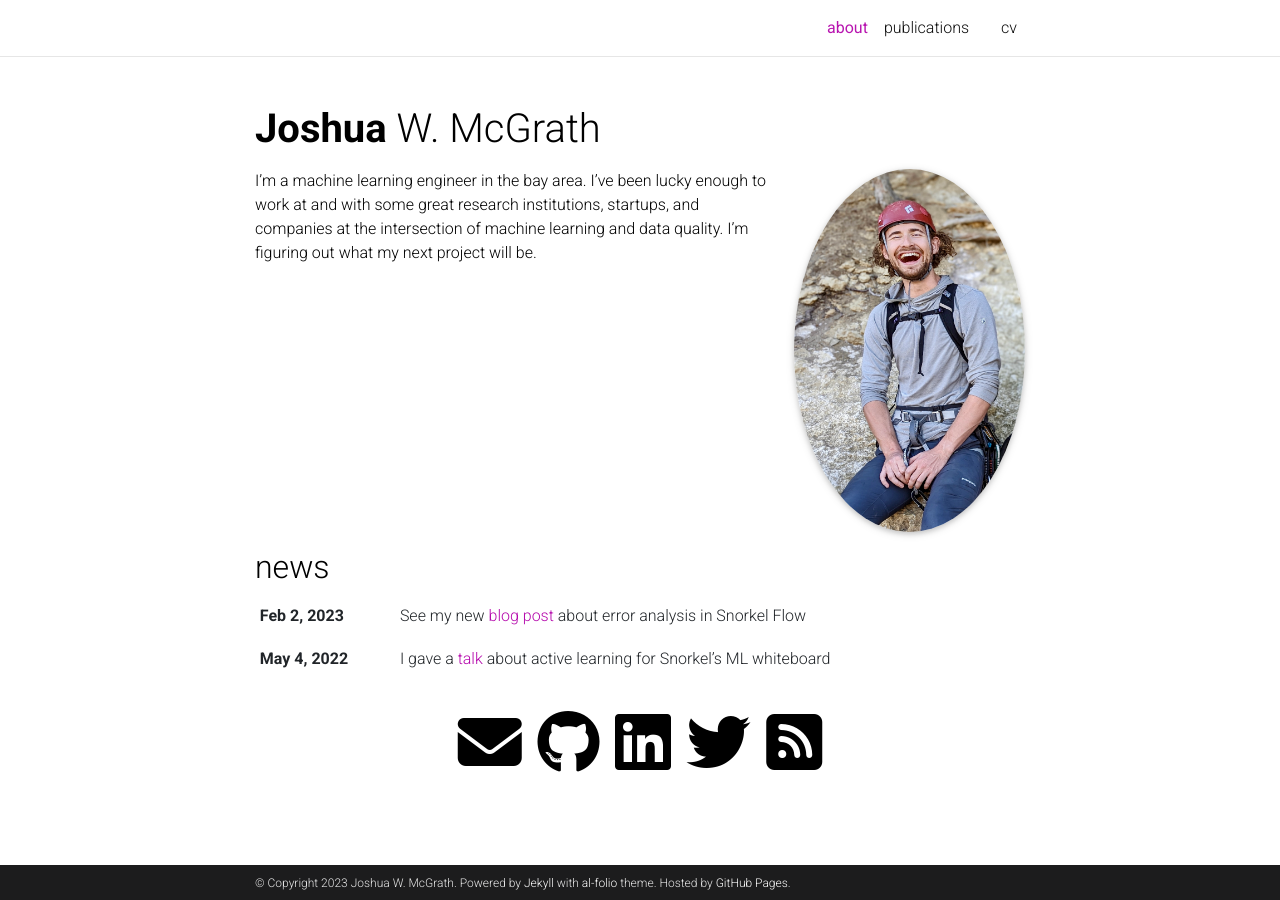
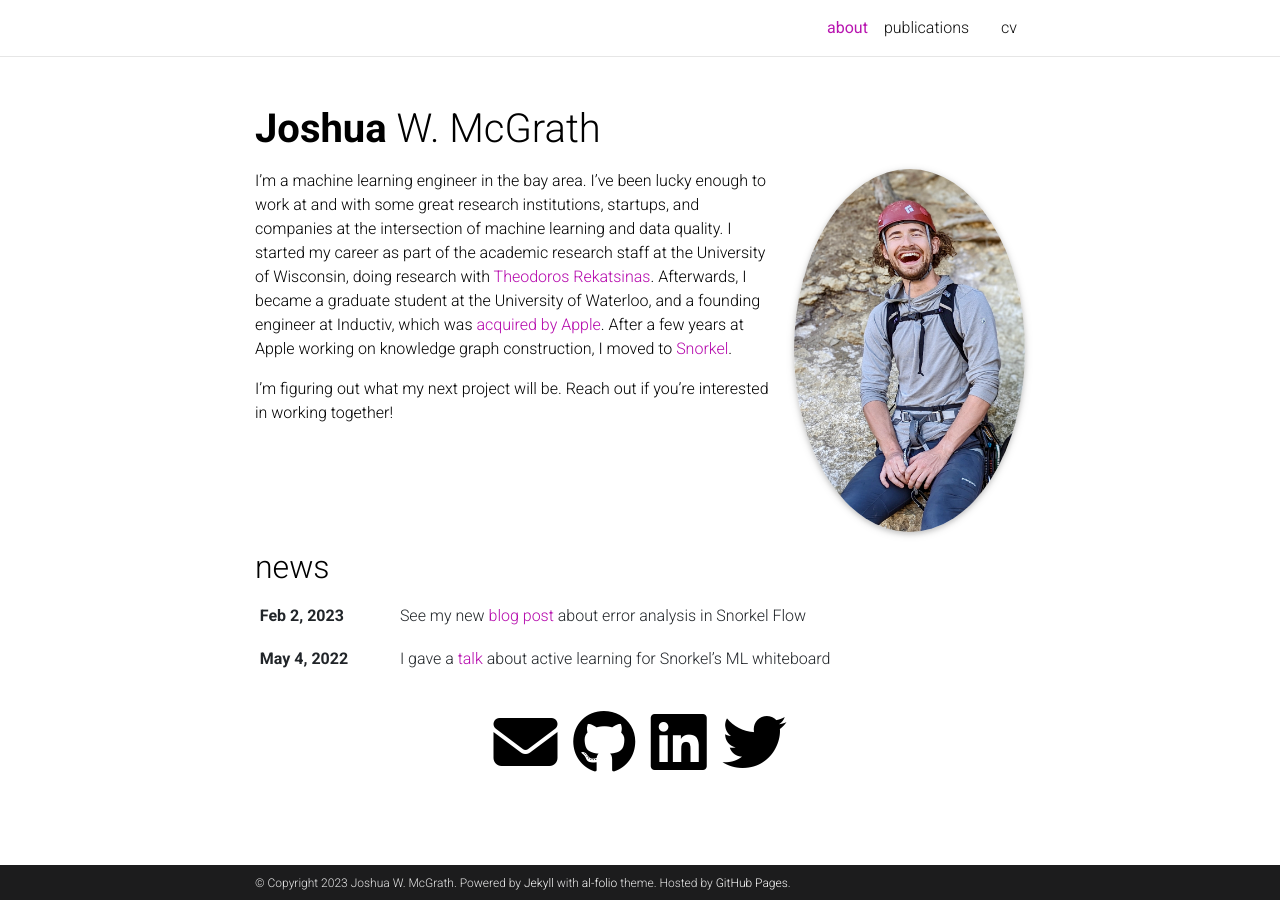
Before and after one commit to jw-mcgrath/jw-mcgrath.github.io, a Jekyll site: the page built from _pages/about.md, in a window 1280 px wide. Built offline with Jekyll 4.4.1, drawn with Linux system fonts in a browser that asks for light colours; full-size pictures stand in for the smaller copies a plugin makes; comment, search, counter and statistics services are not loaded; a style sheet for code colours, icons or effects is not loaded.

Commit message:
tweaks to links and bio

```diff
--- a/_config.yml
+++ b/_config.yml
@@ -15,7 +15,7 @@
 keywords:
 
 lang: en # the language of your site (for example: en, fr, cn, ru, etc.)
-icon: ⚛️  # the emoji used as the favicon (alternatively, provide image name in /assets/img/)
+icon: " "  # the emoji used as the favicon (alternatively, provide image name in /assets/img/)
 
 url: https://jw-mcgrath.github.io # the base hostname & protocol for your site
 baseurl: / # the subpath of your site, e.g. /blog/
@@ -40,7 +40,7 @@
 # will use title and url fields
 # Take a look to https://github.com/jekyll/jekyll-feed for more customization
 
-rss_icon: true
+rss_icon: false
 
 # -----------------------------------------------------------------------------
 # Layout
--- a/_pages/about.md
+++ b/_pages/about.md
@@ -14,4 +14,6 @@
 social: true  # includes social icons at the bottom of the page
 ---
 
-I'm a machine learning engineer in the bay area. I've been lucky enough to work at and with some great research institutions, startups, and companies at the intersection of machine learning and data quality. I'm figuring out what my next project will be.
+I'm a machine learning engineer in the bay area. I've been lucky enough to work at and with some great research institutions, startups, and companies at the intersection of machine learning and data quality. I started my career as part of the academic research staff at the University of Wisconsin, doing research with [Theodoros Rekatsinas](thodrek.github.io). Afterwards, I became a graduate student at the University of Waterloo, and a founding engineer at Inductiv, which was [acquired by Apple](https://appleinsider.com/articles/20/05/27/apple-buys-machine-learning-specialist-inductiv-to-bolster-siri-ai-projects). After a few years at Apple working on knowledge graph construction, I moved to [Snorkel](https://snorkel.ai/).
+
+I'm figuring out what my next project will be. Reach out if you're interested in working together!
```
